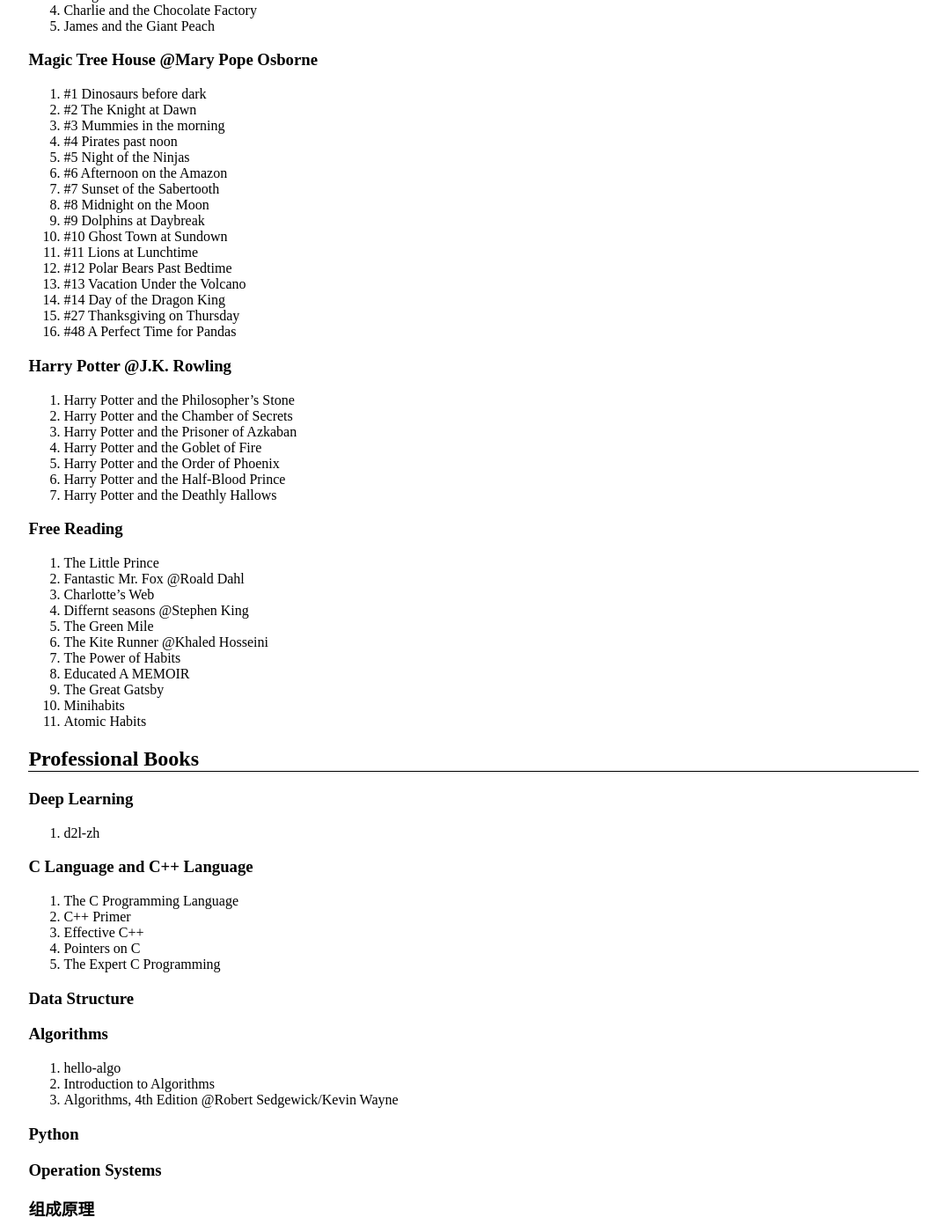
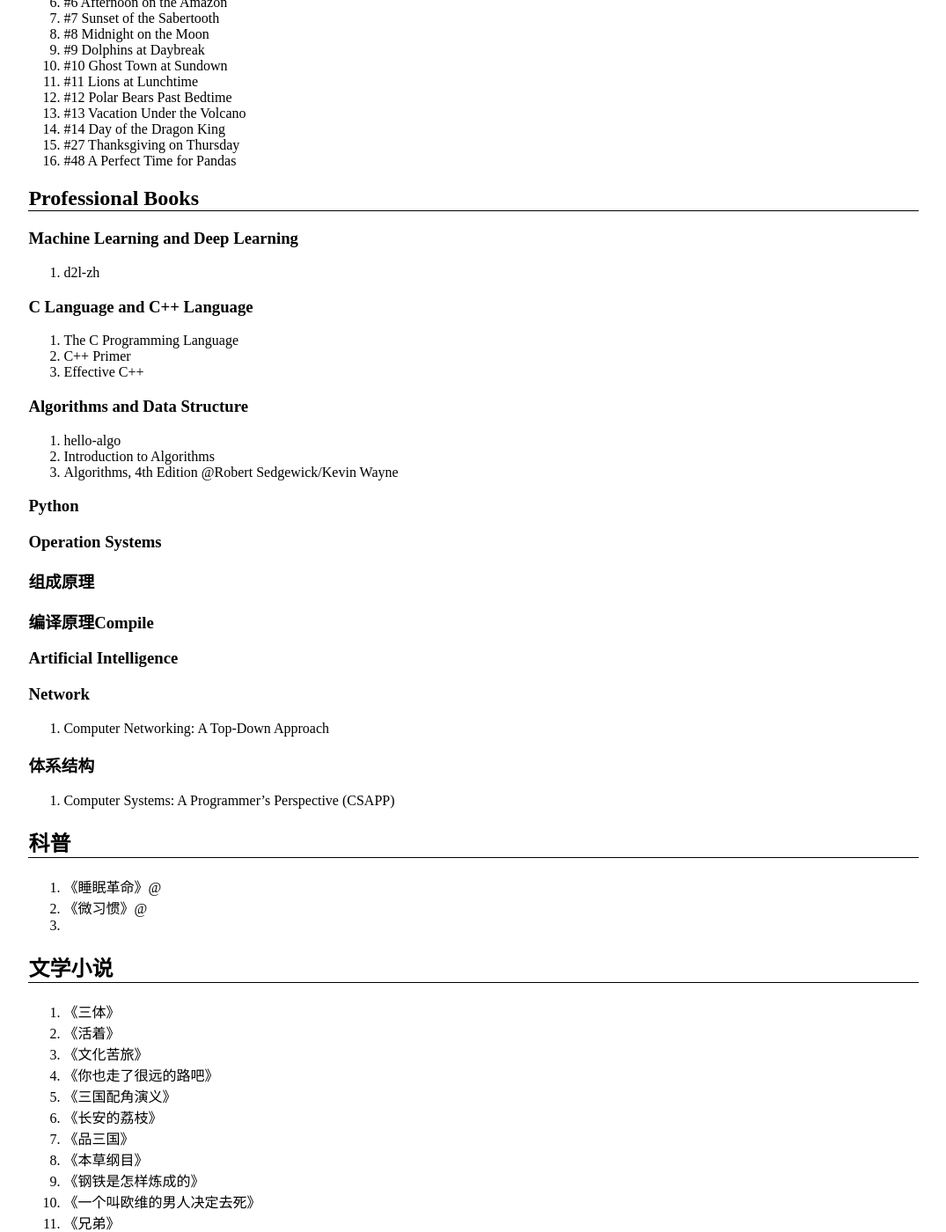
Before and after one commit to WGZ-W/wgz-w.github.io, a Jekyll site: the page built from _posts/Study/2024-10-24-book-list.md, in a window 1280 px wide and 1400 px high, scrolled down 1015 px. Shown: the whole window at 88% size, without its empty margins (102-1177 px from the left). Built offline with Jekyll 4.4.1, drawn with Linux system fonts in a browser that asks for light colours; some of the changed text lies outside the part shown.

Commit message:
move book list into study dirctory and how to study English

```diff
--- a/_posts/Blogs/2024-10-24-book-list.md
+++ b/_posts/Study/2024-10-24-book-list.md
@@ -1,24 +1,20 @@
 ---
 layout: post
 title: "My Book List"
-tag: blogs
+tag: study
 ---
 
 # Book List
 
 - [Book List](#book-list)
-  - [Currently Reading](#currently-reading)
   - [English Novels](#english-novels)
     - [Agatha Christie](#agatha-christie)
     - [Roald Dahl](#roald-dahl)
     - [Magic Tree House @Mary Pope Osborne](#magic-tree-house-mary-pope-osborne)
-    - [Harry Potter @J.K. Rowling](#harry-potter-jk-rowling)
-    - [Free Reading](#free-reading)
   - [Professional Books](#professional-books)
-    - [Deep Learning](#deep-learning)
+    - [Machine Learning and Deep Learning](#machine-learning-and-deep-learning)
     - [C Language and C++ Language](#c-language-and-c-language)
-    - [Data Structure](#data-structure)
-    - [Algorithms](#algorithms)
+    - [Algorithms and Data Structure](#algorithms-and-data-structure)
     - [Python](#python)
     - [Operation Systems](#operation-systems)
     - [组成原理](#组成原理)
@@ -31,16 +27,7 @@
   - [网络小说](#网络小说)
 
 
-
-
-## Currently Reading
-1. Death on the Nile: Hercule Poirot Investigates
-2. d2l-zh
-3. hello-algo
-
-
 ## English Novels
-
 
 ### Agatha Christie
 1. And Then There Were None
@@ -75,48 +62,18 @@
 16. #48 A Perfect Time for Pandas
 
 
-### Harry Potter @J.K. Rowling
-1. Harry Potter and the Philosopher's Stone
-2. Harry Potter and the Chamber of Secrets
-3. Harry Potter and the Prisoner of Azkaban
-4. Harry Potter and the Goblet of Fire
-5. Harry Potter and the Order of Phoenix
-6. Harry Potter and the Half-Blood Prince
-7. Harry Potter and the Deathly Hallows
-
-
-### Free Reading
-1. The Little Prince
-2. Fantastic Mr. Fox @Roald Dahl
-3. Charlotte's Web
-4. Differnt seasons @Stephen King
-5. The Green Mile
-6. The Kite Runner @Khaled Hosseini
-7. The Power of Habits
-8. Educated A MEMOIR
-9. The Great Gatsby
-10. Minihabits
-11. Atomic Habits
-
-
 
 ## Professional Books
 
-### Deep Learning
+### Machine Learning and Deep Learning
 1. d2l-zh
 
 ### C Language and C++ Language
 1. The C Programming Language
 2. C++ Primer
 3. Effective C++
-4. Pointers on C
-5. The Expert C Programming
 
-
-### Data Structure
-
-
-### Algorithms
+### Algorithms and Data Structure
 1. hello-algo
 2. Introduction to Algorithms
 3. Algorithms, 4th Edition @Robert Sedgewick/Kevin Wayne
@@ -124,11 +81,10 @@
 
 ### Python
 ### Operation Systems
-
-
 ### 组成原理
 ### 编译原理Compile
 ### Artificial Intelligence
+
 ### Network
 1. Computer Networking: A Top-Down Approach
 
```
Also changed, not shown: _posts/Study/2024-11-27-english.md (+16 -1 lines).
